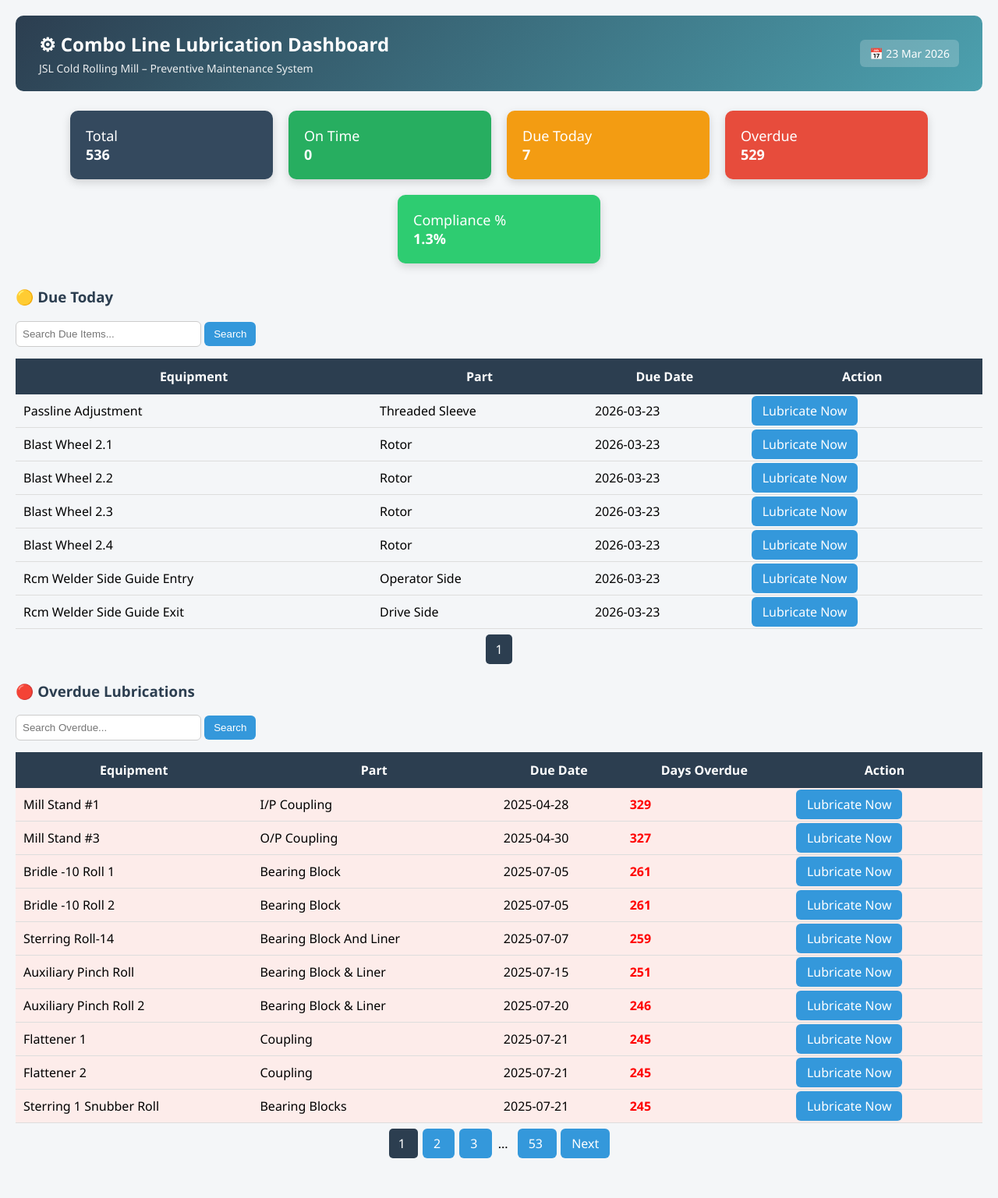
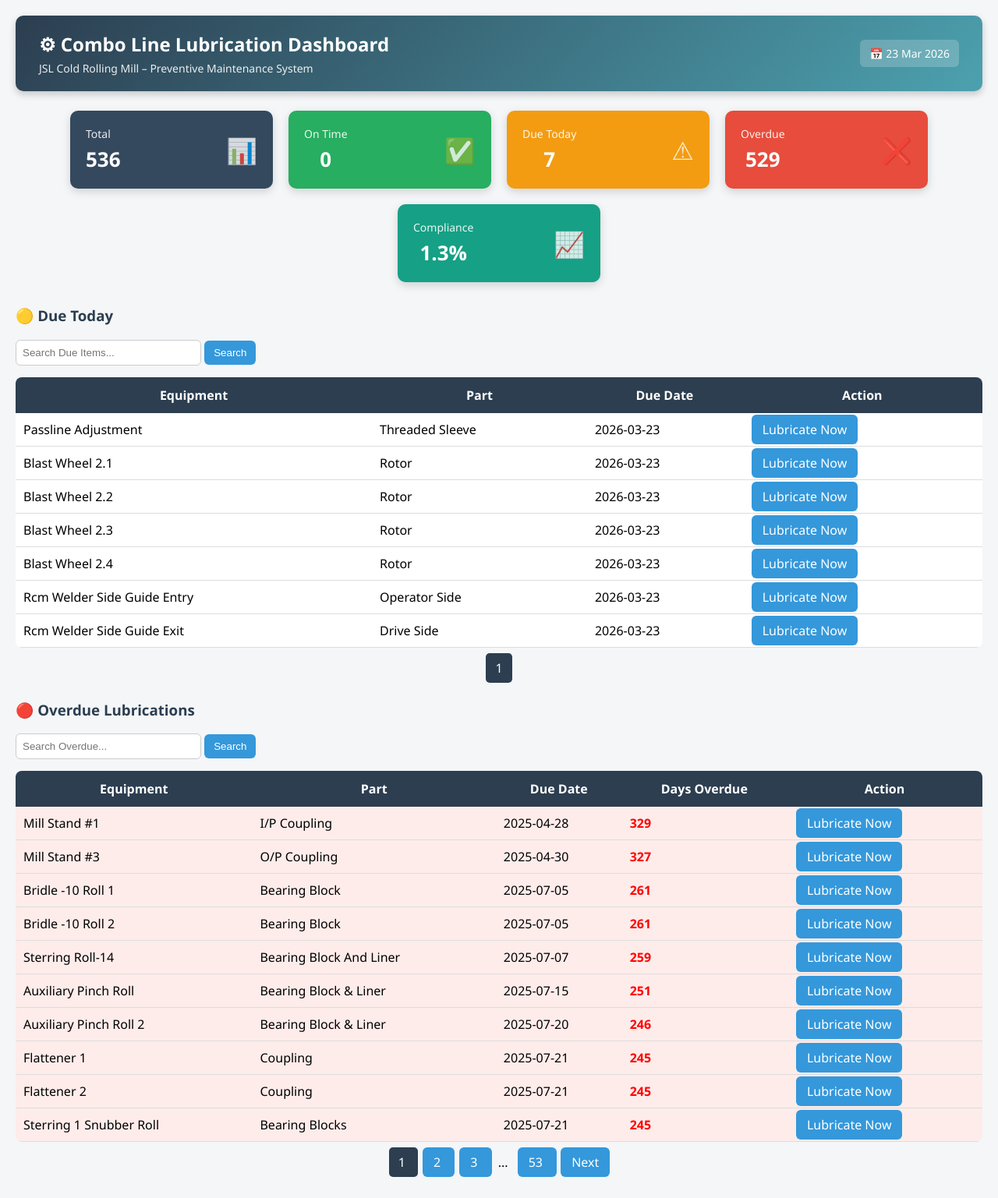
Before and after one commit to Ruchi11092002/lubrication-app, a Flask app: page /dashboard-ui in a window 1280 px wide. Shown: the whole page at 78% size. Before the commit the page ends 1486 px from the top, so only its background shows below. Run offline with Flask 3, Linux system fonts and the light colour scheme.

Commit message:
Added icons to dashboard cards

```diff
--- a/static/style.css
+++ b/static/style.css
@@ -134,6 +134,7 @@ a.button:hover {
     padding: 20px 30px;
     border-radius: 10px;
     margin-bottom: 25px;
+    box-shadow: 0 4px 10px rgba(0,0,0,0.2);
 }
 
 .header h1 {
@@ -199,3 +200,91 @@ button {
 button:hover {
     background: #1d6fa5;
 }
+
+/* Improve spacing */
+body {
+    background: #f4f6f8;
+}
+
+/* Section headings */
+h3 {
+    margin-top: 30px;
+    color: #2c3e50;
+}
+
+/* Search box */
+input[type="text"] {
+    padding: 8px;
+    border-radius: 6px;
+    border: 1px solid #ccc;
+    outline: none;
+}
+
+input[type="text"]:focus {
+    border-color: #3498db;
+}
+
+/* Buttons */
+button {
+    padding: 8px 12px;
+    border-radius: 6px;
+    border: none;
+    background: #3498db;
+    color: white;
+    cursor: pointer;
+}
+
+button:hover {
+    background: #1d6fa5;
+}
+
+/* Table container look */
+table {
+    background: white;
+    border-radius: 8px;
+    overflow: hidden;
+}
+
+/* Pagination styling */
+.pagination {
+    margin-top: 10px;
+}
+
+.pagination a {
+    padding: 8px 12px;
+    background: #3498db;
+    color: white;
+    border-radius: 6px;
+    margin: 3px;
+    text-decoration: none;
+}
+
+.pagination span {
+    padding: 8px 12px;
+    background: #2c3e50;
+    color: white;
+    border-radius: 6px;
+    margin: 3px;
+}
+
+.card-content {
+    display: flex;
+    justify-content: space-between;
+    align-items: center;
+}
+
+.card p {
+    margin: 0;
+    font-size: 14px;
+    opacity: 0.9;
+}
+
+.card h2 {
+    margin: 5px 0 0;
+    font-size: 26px;
+}
+
+.icon {
+    font-size: 32px;
+    opacity: 0.8;
+}
--- a/templates/dashboard.html
+++ b/templates/dashboard.html
@@ -23,24 +23,58 @@
 
 <!-- cards below -->
 <div class="cards">
+
     <div class="card total">
-        Total<br><b>{{ total }}</b>
+        <div class="card-content">
+            <div>
+                <p>Total</p>
+                <h2>{{ total }}</h2>
+            </div>
+            <div class="icon">📊</div>
+        </div>
     </div>
+
     <div class="card ontime">
-        On Time<br><b>{{ on_time }}</b>
+        <div class="card-content">
+            <div>
+                <p>On Time</p>
+                <h2>{{ on_time }}</h2>
+            </div>
+            <div class="icon">✅</div>
+        </div>
     </div>
+
     <div class="card due">
-        Due Today<br><b>{{ due }}</b>
+        <div class="card-content">
+            <div>
+                <p>Due Today</p>
+                <h2>{{ due }}</h2>
+            </div>
+            <div class="icon">⚠</div>
+        </div>
     </div>
-    <div class="card overdue" style="background:#e74c3c;">
-        Overdue<br><b>{{ overdue }}</b>
+
+    <div class="card overdue">
+        <div class="card-content">
+            <div>
+                <p>Overdue</p>
+                <h2>{{ overdue }}</h2>
+            </div>
+            <div class="icon">❌</div>
+        </div>
     </div>
-    <div class="card compliance" style="background:#2ecc71;">
-        Compliance %<br>
-        <b>{{ compliance_percent if compliance_percent is not none else 0 }}%</b>
+
+    <div class="card compliance">
+        <div class="card-content">
+            <div>
+                <p>Compliance</p>
+                <h2>{{ compliance_percent if compliance_percent is not none else 0 }}%</h2>
+            </div>
+            <div class="icon">📈</div>
+        </div>
     </div>
+
 </div>
-
 
 <h3 style="margin-top:30px;">🟡 Due Today</h3>
 
```
